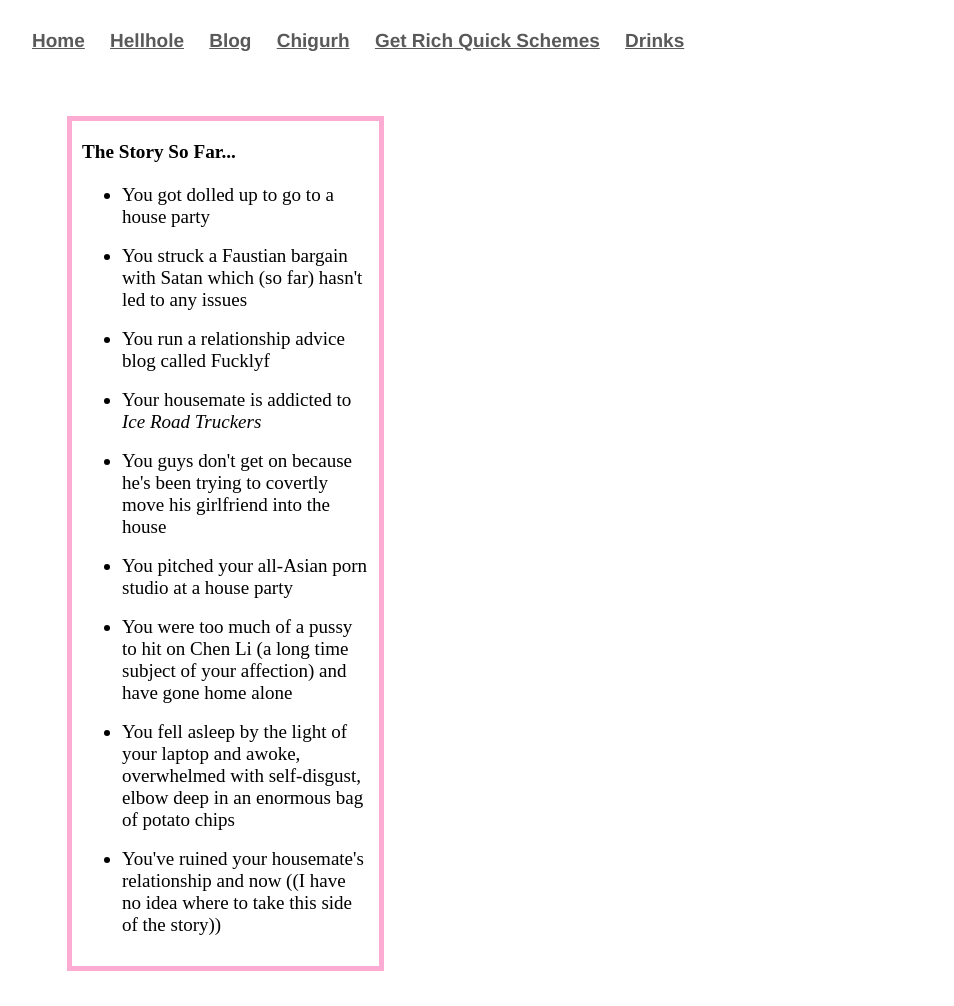
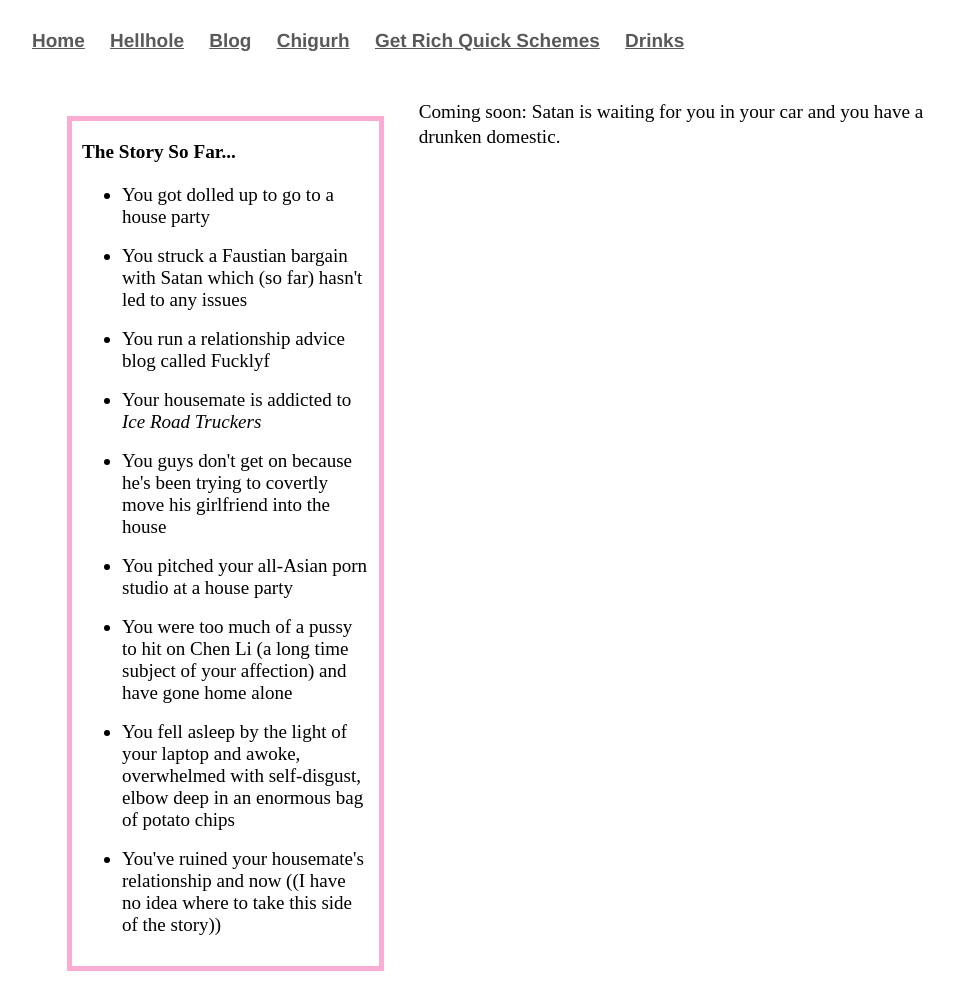
Before and after one commit to Pinelife/pinelife.github.io, a Jekyll site: the page Hellhole/Room13.html, which Jekyll copies as it is, in a window 1280 px wide. Shown: the whole page, without its empty margins (160-1114 px from the left). Built offline with Jekyll 4.4.1, drawn with Linux system fonts in a browser that asks for light colours.

Commit message:
Update Room13.html

```diff
--- a/Hellhole/Room13.html
+++ b/Hellhole/Room13.html
@@ -84,3 +84,4 @@
     </p>
 
 </div>
+<p>Coming soon: Satan is waiting for you in your car and you have a drunken domestic.</p>
```
